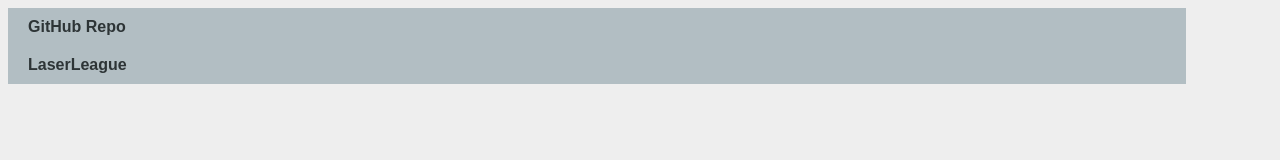
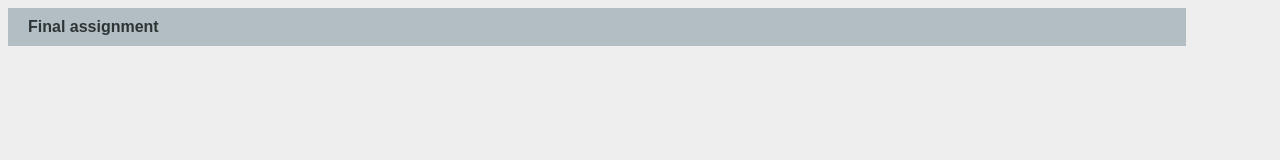
Before and after one commit to AljoshaVieth/Prima, a plain HTML site: page profile/steckbrief.htm in a window 1280 px wide. Drawn offline with Linux system fonts and the light colour scheme.

Commit message:
Y: added link to steckbrief.htm

```diff
--- a/profile/steckbrief.htm
+++ b/profile/steckbrief.htm
@@ -30,7 +30,6 @@
 </style>
 </head>
 <body>
-	<a href="https://github.com/AljoshaVieth" class="button" target="_blank">GitHub Repo</a>
-	<a href="https://aljoshavieth.github.io/Prima/projects/LaserLeague/index.html" class="button" target="_blank">LaserLeague</a>
+	<a href="https://github.com/AljoshaVieth/Prima/tree/main/projects/TheJourneyOfY" class="button" target="_blank">Final assignment</a>
 </body>
 </html>
```
